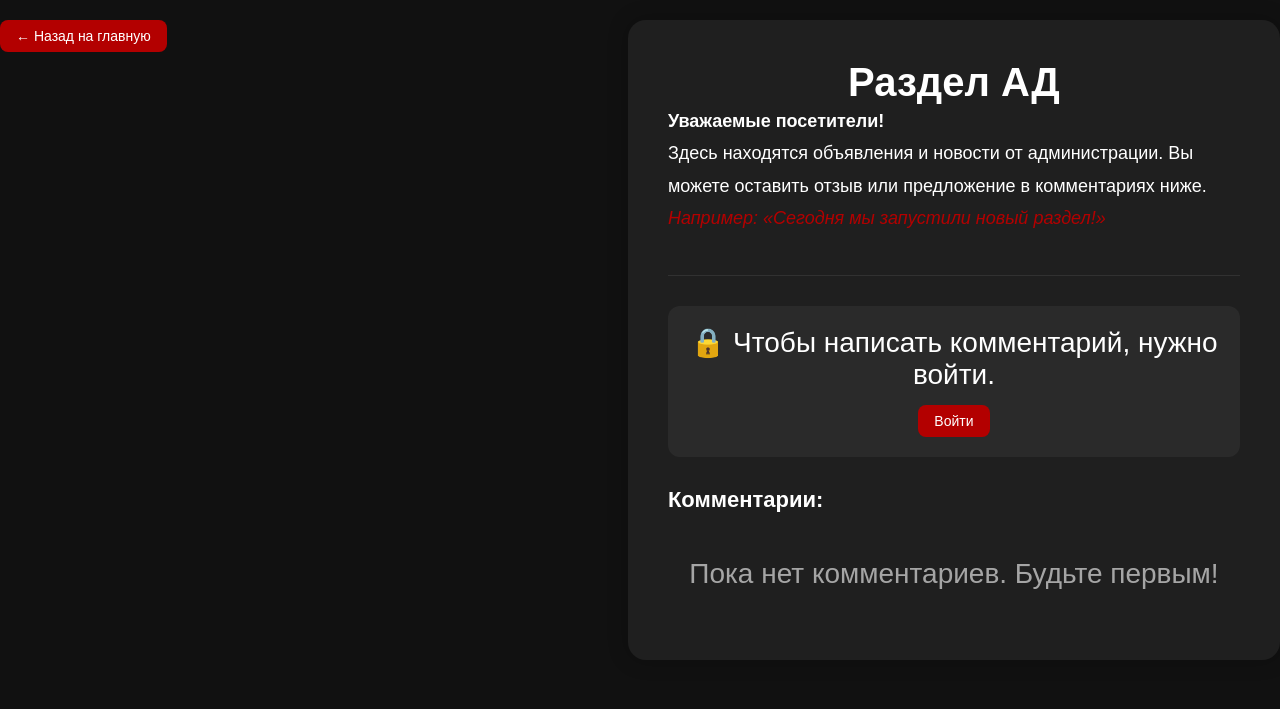
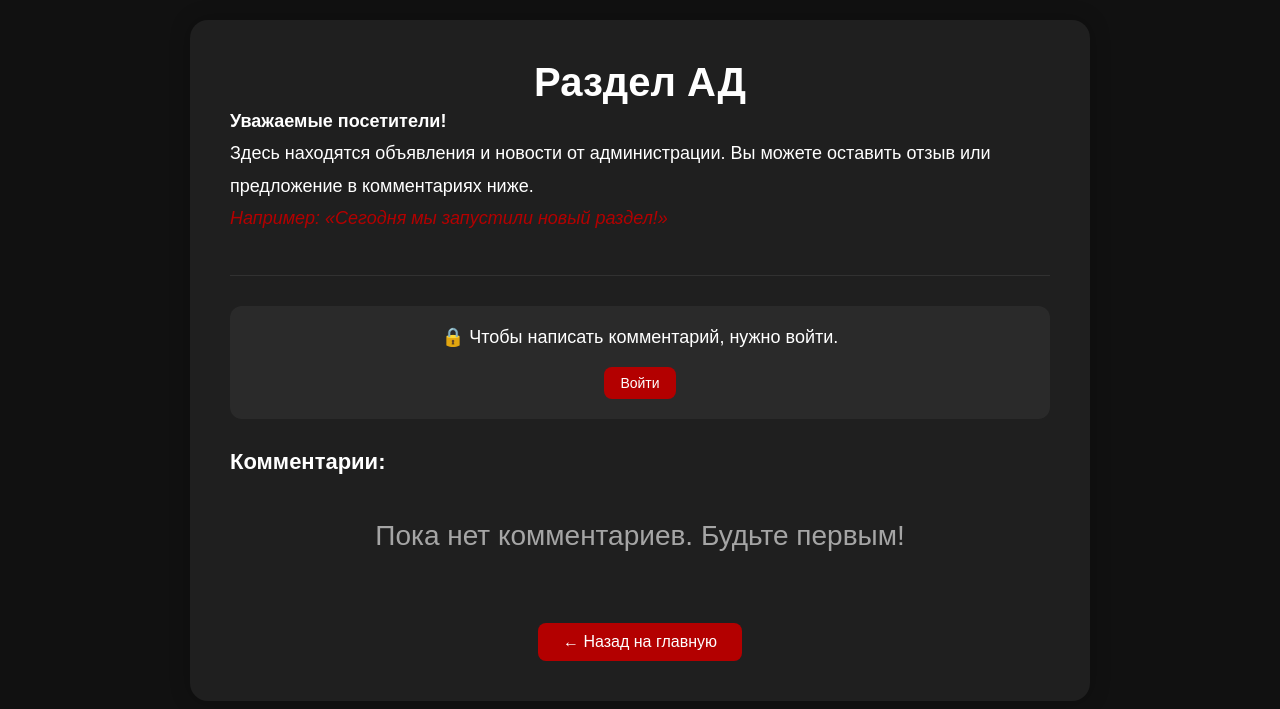
Before and after one commit to danilbarne/Booksite, a Flask app: page /ad in a window 1280 px wide. Shown: the part 91-800 px from the top of the page. Run offline with Flask 3, Linux system fonts and the light colour scheme; data that the repository does not hold is empty.

Commit message:
Исправил центрирование и перенёс кнопку назад вниз

```diff
--- a/templates/ad.html
+++ b/templates/ad.html
@@ -2,19 +2,14 @@
 
 {% block content %}
 
-    <!-- Кнопка "Назад" (в стиле ваших кнопок .button.small) -->
-    <div style="width: 900px; max-width: 95%; margin: 0 auto 20px auto; text-align: left;">
-        <a href="{{ url_for('home') }}" class="button small" style="margin-bottom: 10px; display: inline-block;">← Назад на главную</a>
-    </div>
-
-    <!-- Используем класс .card из вашего CSS (он идеально подходит для текста и комментариев) -->
-    <div class="card" style="width: 900px; max-width: 95%; padding: 40px; text-align: left;">
+    <!-- ОСНОВНАЯ КАРТОЧКА (она теперь будет по центру экрана) -->
+    <div class="card" style="width: 900px; max-width: 95%; padding: 40px; text-align: center;">
 
         <!-- Заголовок -->
-        <h2 class="title" style="margin-top: 0; text-align: center;">Раздел АД</h2>
+        <h2 class="title" style="margin-top: 0;">Раздел АД</h2>
 
-        <!-- ТЕКСТ ДЛЯ ЧТЕНИЯ (Вставьте свой сюда) -->
-        <div style="line-height: 1.8; font-size: 18px; margin-bottom: 40px; text-align: left;">
+        <!-- ТЕКСТ ДЛЯ ЧТЕНИЯ (выровнен по левому краю, чтобы было удобно читать) -->
+        <div style="text-align: left; line-height: 1.8; font-size: 18px; margin-bottom: 40px;">
             <p><strong>Уважаемые посетители!</strong></p>
             <p>Здесь находятся объявления и новости от администрации. Вы можете оставить отзыв или предложение в комментариях ниже.</p>
             <p style="color: var(--button);"><em>Например: «Сегодня мы запустили новый раздел!»</em></p>
@@ -26,8 +21,6 @@
         {% if current_user.is_authenticated %}
             <div style="text-align: left; margin-bottom: 30px;">
                 <h3 style="font-size: 22px; margin-bottom: 15px;">Оставить комментарий:</h3>
-
-                <!-- Классы .form-group и .button из вашего CSS -->
                 <form method="POST" action="">
                     <div class="form-group">
                         <textarea name="comment" rows="4" style="width: 100%; padding: 12px; border-radius: 10px; background: var(--bg); color: var(--text); border: 1px solid rgba(255,255,255,0.15); font-size: 16px; font-family: inherit; resize: vertical;" placeholder="Напишите что-нибудь..." required></textarea>
@@ -36,15 +29,15 @@
                 </form>
             </div>
         {% else %}
-            <!-- Блок для гостей -->
+            <!-- Блок для гостей (тоже выравниваем по центру) -->
             <div style="background: rgba(255,255,255,0.05); padding: 20px; border-radius: 12px; text-align: center; margin-bottom: 30px;">
-                <p style="margin-bottom: 10px;">🔒 Чтобы написать комментарий, нужно войти.</p>
+                <p style="margin-bottom: 15px; font-size: 18px;">🔒 Чтобы написать комментарий, нужно войти.</p>
                 <a href="{{ url_for('login') }}" class="button small">Войти</a>
             </div>
         {% endif %}
 
         <!-- СПИСОК КОММЕНТАРИЕВ -->
-        <h3 style="font-size: 22px; margin-bottom: 15px;">Комментарии:</h3>
+        <h3 style="font-size: 22px; margin-bottom: 15px; text-align: left;">Комментарии:</h3>
         <div style="text-align: left;">
             {% for comment in comments %}
                 <div style="padding: 15px 0; border-bottom: 1px solid rgba(255,255,255,0.08);">
@@ -59,5 +52,13 @@
             {% endfor %}
         </div>
 
+        <!-- ======================================================== -->
+        <!-- КНОПКА НАЗАД ТЕПЕРЬ ВНИЗУ (под комментариями)            -->
+        <!-- ======================================================== -->
+        <div style="text-align: center; margin-top: 40px;">
+            <a href="{{ url_for('home') }}" class="button small" style="padding: 10px 25px; font-size: 16px;">← Назад на главную</a>
+        </div>
+
     </div>
+
 {% endblock %}
```
